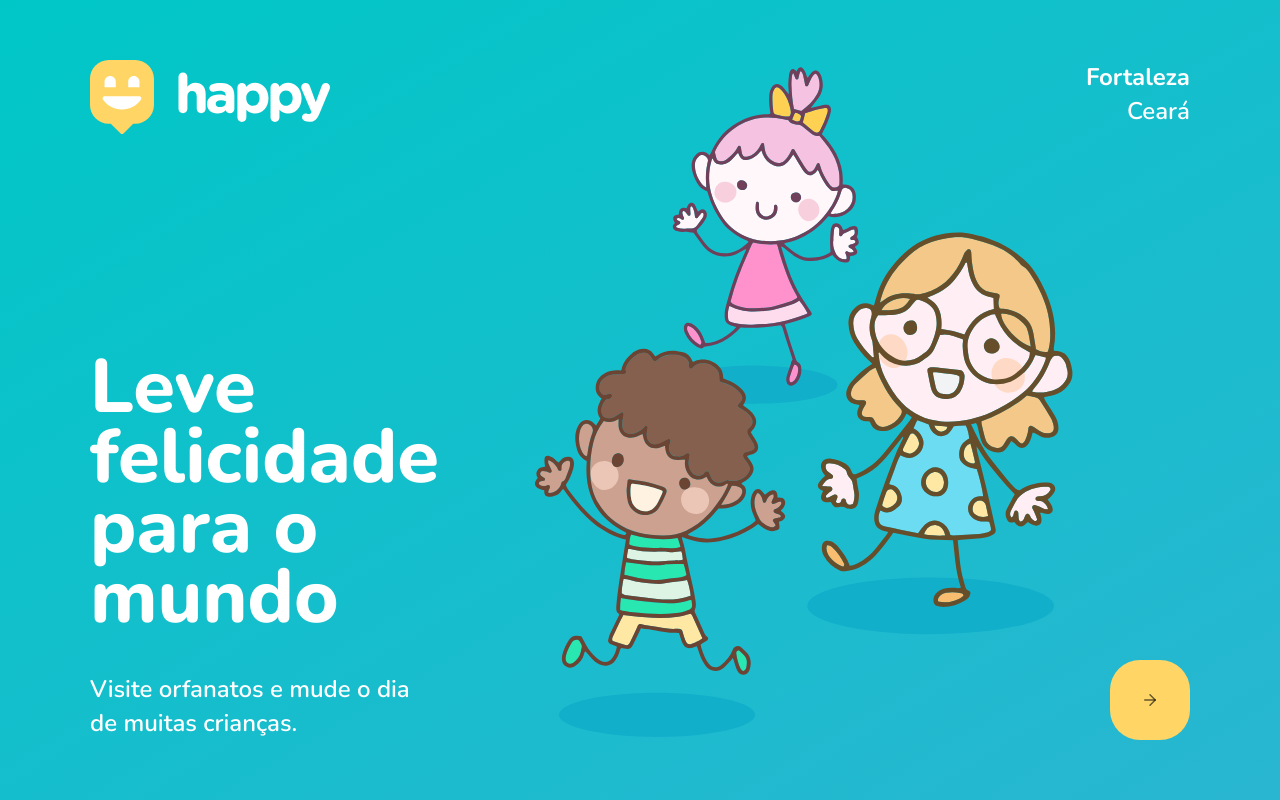
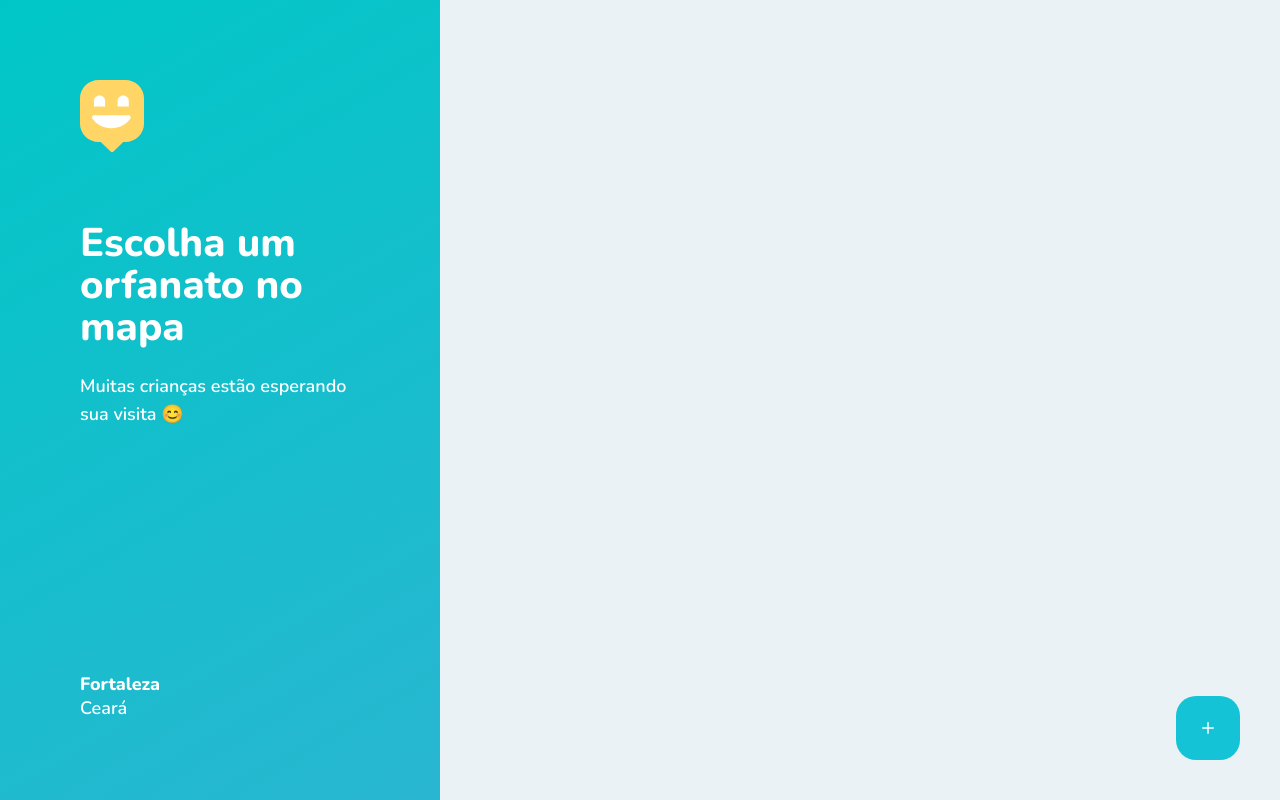
Before and after one commit to r3nanp/happy-old, a React (Create React App) app in the folder web/: page /app in a window 1280 px wide. Built offline with nearby package versions, Linux system fonts and the light colour scheme.

Commit message:
feat (routes and orphanages map): add the routes and a map

```diff
--- a/web/package.json
+++ b/web/package.json
@@ -10,6 +10,7 @@
     "@types/node": "^12.0.0",
     "@types/react": "^16.9.0",
     "@types/react-dom": "^16.9.0",
+    "@types/react-leaflet": "^2.5.2",
     "react": "^16.13.1",
     "react-dom": "^16.13.1",
     "react-scripts": "3.4.3",
--- a/web/src/App.tsx
+++ b/web/src/App.tsx
@@ -1,13 +1,14 @@
 import React from 'react'
 
-import Landing from './pages/Landing'
+import Routes from './routes'
+
 import GlobalStyles from './styles/global'
 
 function App() {
   return (
     <>
+      <Routes />
       <GlobalStyles />
-      <Landing />
     </>
   )
 }
--- a/web/src/pages/Landing/index.tsx
+++ b/web/src/pages/Landing/index.tsx
@@ -1,4 +1,5 @@
 import React from 'react'
+import { Link } from 'react-router-dom'
 
 import { Container, Wrapper, Location, ArrowIcon } from './styles'
 
@@ -20,9 +21,9 @@ const Landing: React.FC = () => {
           <span>Ceará</span>
         </Location>
 
-        <a href="#">
+        <Link to="/app">
           <ArrowIcon />
-        </a>
+        </Link>
       </Wrapper>
     </Container>
 
--- a/web/src/pages/Landing/styles.ts
+++ b/web/src/pages/Landing/styles.ts
@@ -10,6 +10,9 @@ export const Container = styled.div`
   display: flex;
   justify-content: center;
   align-items: center;
+
+  padding-top: 15px;
+  padding-bottom: 15px;
 `
 
 export const Wrapper = styled.div`
--- a/web/src/pages/OrphanagesMap/index.tsx
+++ b/web/src/pages/OrphanagesMap/index.tsx
@@ -1,11 +1,37 @@
 import React from 'react'
+import { Link } from 'react-router-dom'
 
-import { Container } from './styles'
+import { Map } from 'react-leaflet'
+
+import { Container, SideBar, RegionMap, ArrowIcon } from './styles'
+
+import mapMarkerImg from '../../images/map-marker.svg'
 
 const OrphanagesMap: React.FC = () => {
   return (
     <Container>
-      <h1>OrphanagesMap</h1>
+      <SideBar>
+        <header>
+          <img src={mapMarkerImg} alt="Happy"/>
+
+          <h2>Escolha um orfanato no mapa</h2>
+          <p>Muitas crianças estão esperando sua visita 😊</p>
+        </header>
+
+        <footer>
+          <strong>Fortaleza</strong>
+          <span>Ceará</span>
+        </footer>
+
+      </SideBar>
+
+      <RegionMap>
+
+      </RegionMap>
+
+      <Link to="" className="create-orphanage">
+        <ArrowIcon />
+      </Link>
     </Container>
   )
 }
--- a/web/src/pages/OrphanagesMap/styles.ts
+++ b/web/src/pages/OrphanagesMap/styles.ts
@@ -1,3 +1,72 @@
 import styled from 'styled-components'
+import { FiPlus } from 'react-icons/fi'
 
-export const Container = styled.div``
+export const Container = styled.div`
+  width: 100vw;
+  height: 100vh;
+
+  position: relative;
+  display: flex;
+
+  .create-orphanage {
+    position: absolute;
+    right: 40px;
+    bottom: 40px;
+
+    width: 64px;
+    height: 64px;
+    background: #15c3d6;
+    border-radius: 20px;
+
+    display: flex;
+    justify-content: center;
+    align-items: center;
+    transition: background-color 0.2s;
+
+    &:hover {
+      background: #17d6db;
+    }
+  }
+`
+
+export const SideBar = styled.aside`
+  width: 440px;
+  background: linear-gradient(329.54deg, #29b6d1 0%, #00c7c7 100%);
+  padding: 80px;
+
+  display: flex;
+  flex-direction: column;
+  justify-content: space-between;
+
+  > header {
+    > h2 {
+      font-size: 40px;
+      font-weight: 800;
+      line-height: 42px;
+      margin-top: 64px;
+    }
+
+    > p {
+      line-height: 28px;
+      margin-top: 24px;
+    }
+  }
+
+  > footer {
+    display: flex;
+    flex-direction: column;
+
+    line-height: 24px;
+
+    > strong {
+      font-weight: 800;
+    }
+  }
+`
+
+export const RegionMap = styled.div``
+
+export const ArrowIcon = styled(FiPlus)`
+  size: 32;
+  color: white;
+`
--- a/web/src/routes.tsx
+++ b/web/src/routes.tsx
@@ -2,11 +2,15 @@ import React from 'react'
 import { BrowserRouter, Switch, Route } from 'react-router-dom'
 
 import Landing from './pages/Landing'
+import OrphanagesMap from './pages/OrphanagesMap'
 
-export const Routes = () => {
+export default function Routes () {
   return (
     <BrowserRouter>
-      <Route path="/" component={Landing} />
+      <Switch>
+        <Route path="/" component={Landing} exact />
+        <Route path="/app" component={OrphanagesMap} />
+      </Switch>
     </BrowserRouter>
   )
 }
```
Also changed, not shown: 1 other file (tests, documents, lock files or other folders).
